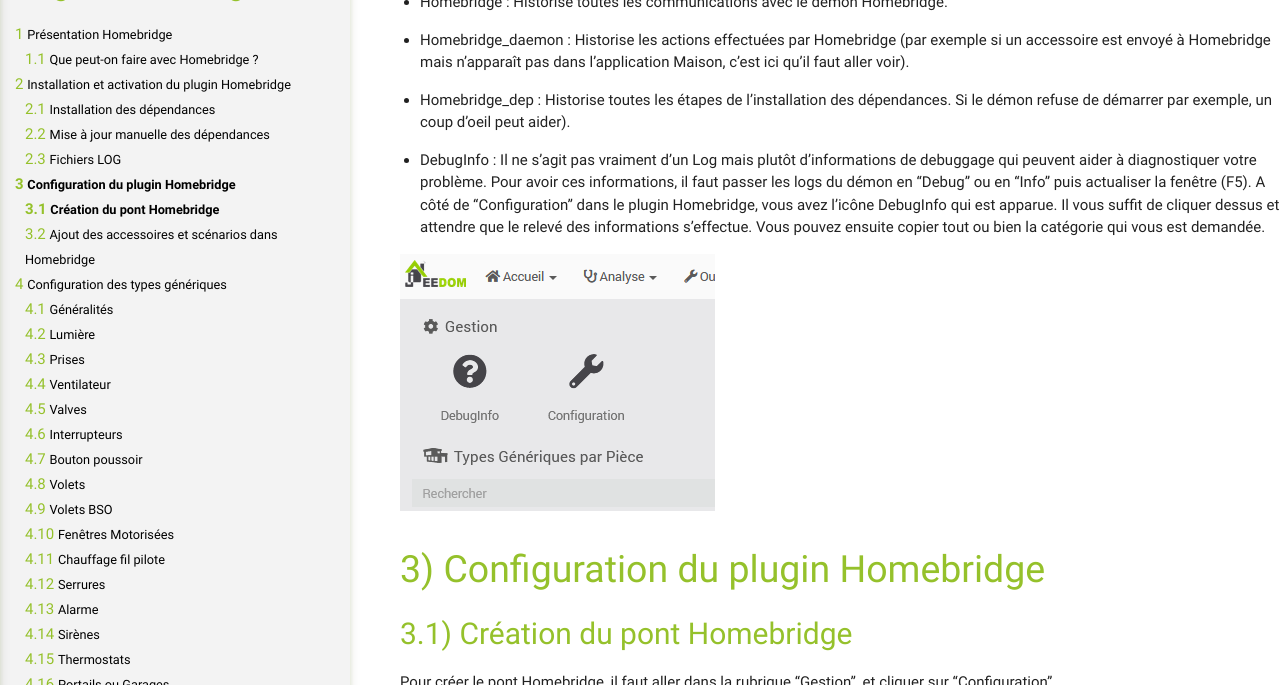
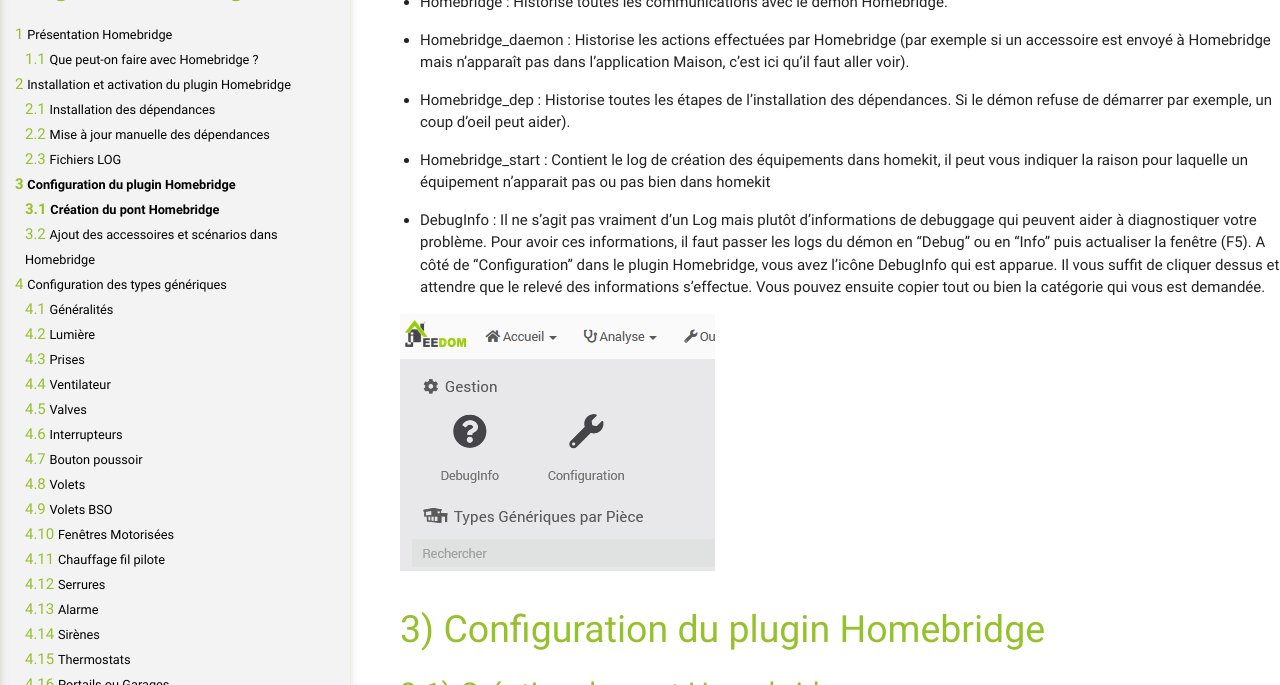
Before and after one commit to NebzHB/jeedom_docs, a Jekyll site: the page built from plugins/homebridge/fr_FR/index.md, in a window 1280 px wide and 900 px high, scrolled down 6335 px, cut to the strip 109-794 px from the top of the window. Built offline with Jekyll 4.4.1, drawn with Linux system fonts in a browser that asks for light colours.

Commit message:
Update index.md

```diff
--- a/plugins/homebridge/fr_FR/index.md
+++ b/plugins/homebridge/fr_FR/index.md
@@ -105,6 +105,8 @@
 * Homebridge_daemon : Historise les actions effectuées par Homebridge (par exemple si un accessoire est envoyé à Homebridge mais n'apparaît pas dans l'application Maison, c'est ici qu'il faut aller voir).
 
 * Homebridge_dep : Historise toutes les étapes de l'installation des dépendances. Si le démon refuse de démarrer par exemple, un coup d'oeil peut aider).
+
+* Homebridge_start : Contient le log de création des équipements dans homekit, il peut vous indiquer la raison pour laquelle un équipement n'apparait pas ou pas bien dans homekit
 
 * DebugInfo : Il ne s'agit pas vraiment d'un Log mais plutôt d'informations de debuggage qui peuvent aider à diagnostiquer votre problème.  Pour avoir ces informations, il faut passer les logs du démon en "Debug" ou en "Info" puis actualiser la fenêtre (F5). A côté de "Configuration" dans le plugin Homebridge, vous avez l'icône DebugInfo qui est apparue. Il vous suffit de cliquer dessus et attendre que le relevé des informations s'effectue. Vous pouvez ensuite copier tout ou bien la catégorie qui vous est demandée.
 
```
